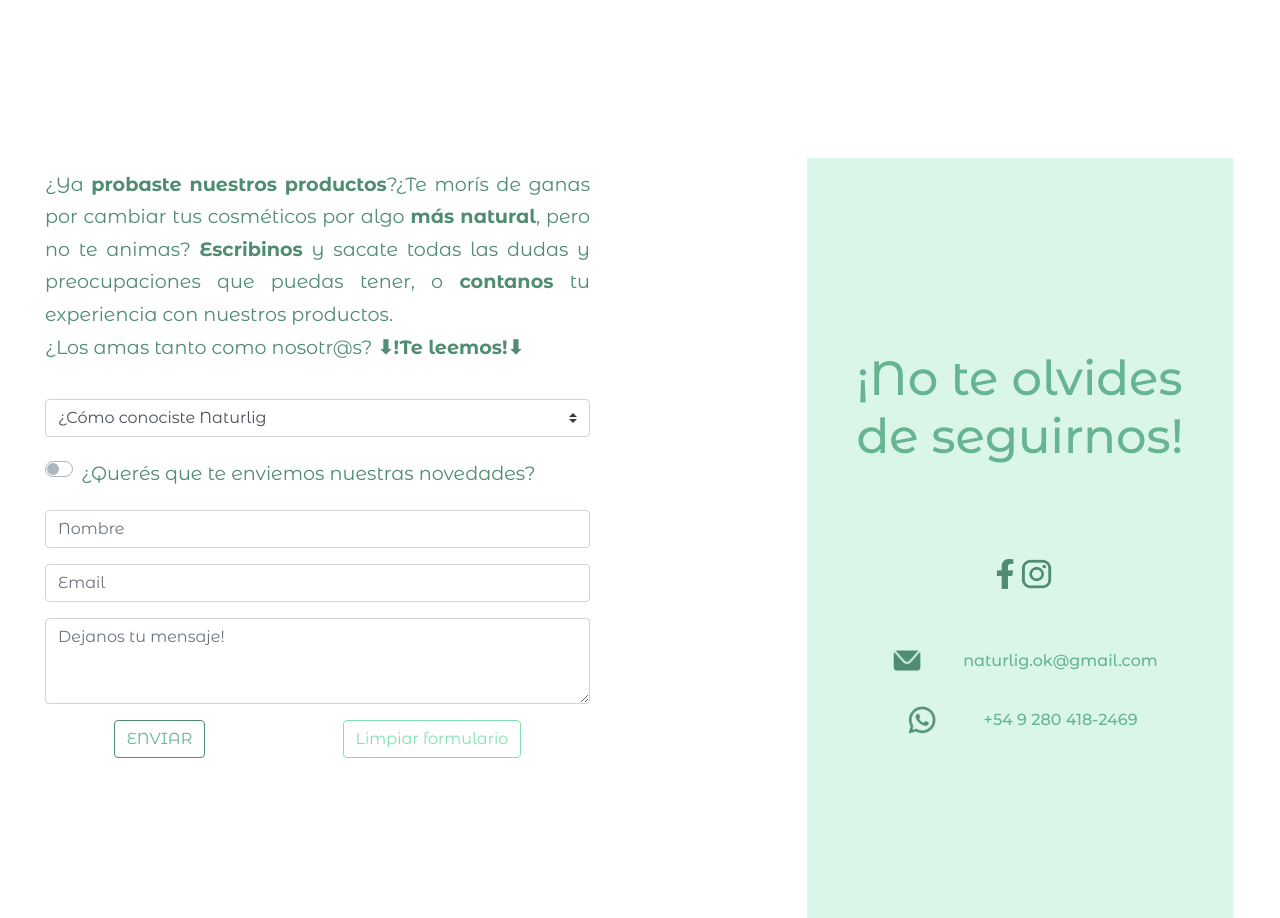
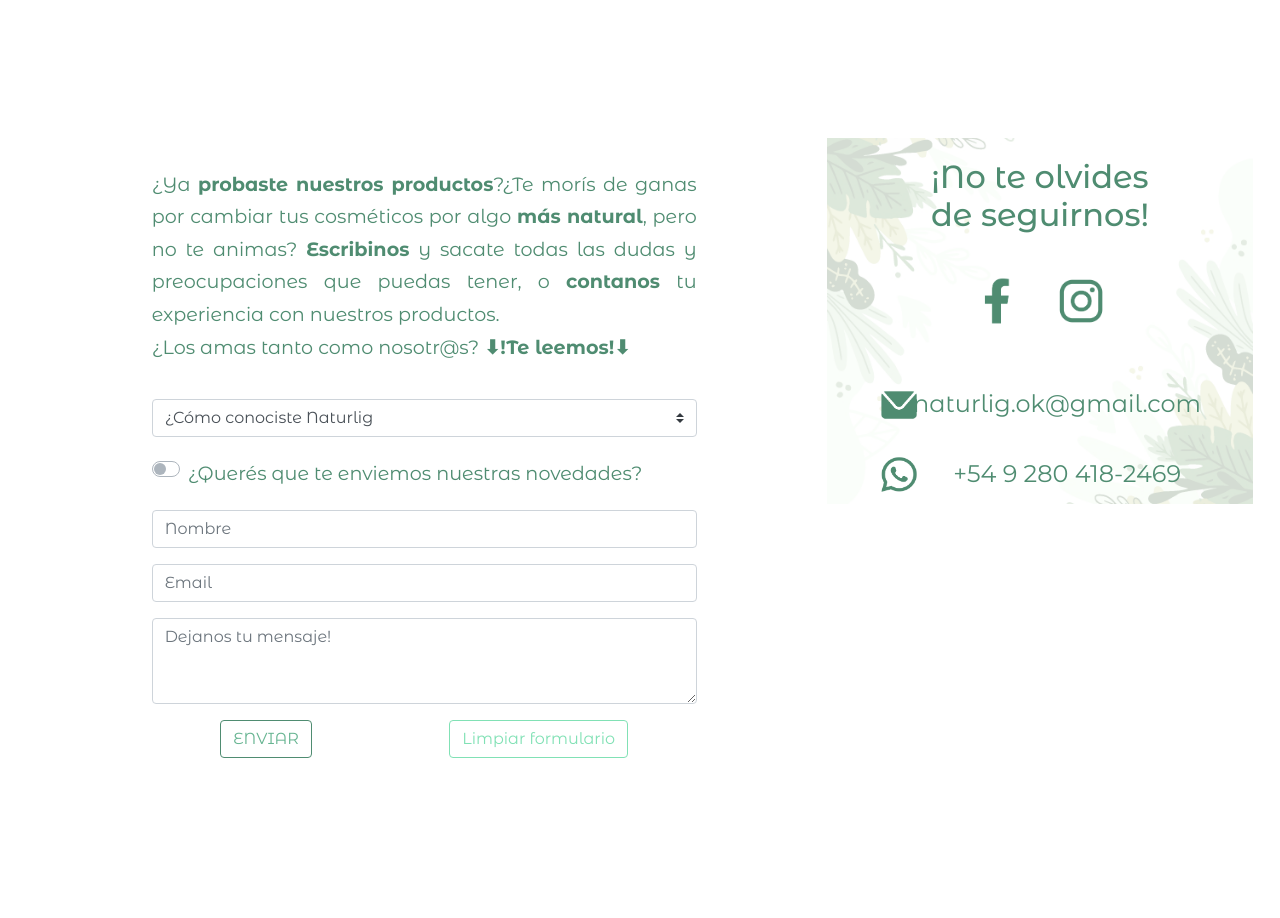
Before and after one commit to NattRem/Naturlig, a website: page pages/contacto.html in a window 1280 px wide. Shown: the part 1020-1938 px from the top of the page. Drawn offline with nearby package versions, Linux system fonts and the light colour scheme.

Commit message:
modifique card de redes en page contacto

```diff
--- a/assets/scss/_infoContac.scss
+++ b/assets/scss/_infoContac.scss
@@ -1,22 +1,13 @@
 @import "paleta";
 
-.RedesContacto{
-    @media only screen and (min-width: 1200px){
-        font-size: 3rem;
-    }
-}
+
 .paddingLRForm{
     @media only screen and (min-width: 1200px){
         margin-left: 30px;
         margin-right: 30px;
     }
 }
-.ContactoRedes{
-    @media only screen and (min-width: 1200px){
-        position: relative;
-        top: 20px;
-    }
-}
+
 .infoContac__texto--type{
     position:relative;
     bottom:100px;
@@ -38,10 +29,11 @@
     }
 }
 .Contact__mail--ícono{
-    padding-left: 10px;
+    mergin-left: 10px;
+    margin-top:5px;
     width:10%;
-    position:relative;
-    left:20px;
+    height:10%;
+
     @media only screen and (min-width: 1200px){
         position:relative;
         left:20px;
@@ -49,9 +41,7 @@
     }
 }
 .Contact__mail--dire{
-    position: relative;
-    right:0px;
-    top: 5px;
+    padding-top:5px;
     overflow:hidden;
 
     @media only screen and (min-width: 1200px){
@@ -61,10 +51,11 @@
     }
 }
 .Contact__cel--ícono{
-    padding-right: 10px;
+    margin-right: 20px;
     width:10%;
+    height:10%;
     position:relative;
-    left:35px;
+    left:10px;
     @media only screen and (min-width: 1200px){
         position:relative;
         top: 10px;
@@ -82,3 +73,67 @@
         top: 15px;
     }
 }
+
+.CardRedesContacto{
+    width:90%;
+    height:80%;
+    position:relative;
+    left:20px;
+    background-image: url("../imagenes/Tienda/background.png");
+    background-repeat: no-repeat;
+    background-position: center;
+    background-size:cover;
+
+
+    font-family: 'Montserrat Alternates', sans-serif;
+    text-align: center;
+    line-height: 1;
+    color: $oscuro;
+
+    @media only screen and (min-width: 1200px){
+            text-align: center;
+            position:relative;
+            height:90%;
+        }
+
+    h3{
+        font-size: 2rem;
+        font-weight: 500;
+    }
+    h4{
+        font-size: 1.5rem;
+        font-weight: 400;
+    }
+}
+.IconFace{
+    width:12%;
+    height:12%;
+    transition: all 0.5s;
+    margin:15px;
+}
+.IconFace:hover{
+    transform:scale(125%);
+}
+.IconIG{
+    width:12%;
+    height:12%;
+    transition: all 0.5s;
+    margin:15px;
+}
+.IconIG:hover{
+    transform:scale(125%);
+}
+
+.FyG{
+   a{
+        @media only screen and (min-width: 1200px){
+            width: 60px;
+            transition: width 0.5s;
+        }
+    }
+    a:hover{
+        @media only screen and (min-width: 1200px){
+            width: 80px;
+        }
+    }
+}
--- a/pages/contacto.html
+++ b/pages/contacto.html
@@ -84,6 +84,7 @@
     <!--CONTENIDO-->
     <div class="container-fluid marginTB">
       <div class="row container-fluid">
+        <div class="col-lg-1 col-xs-0"></div>
       	<div class="col-lg-6 col-xs-12 paddingLRForm infoContac__texto--type  paddingCorto">
       		<p class="paddingCorto">
             ¿Ya <b>probaste nuestros productos</b>?¿Te morís de ganas por cambiar tus cosméticos por algo <b>más natural</b>, pero no te animas?
@@ -120,25 +121,26 @@
 					</div>
       	</div>
 
-      	<div class="offset-lg-1 col-lg-4 col-xs-12 d-flex justify-content-center BGcolor TypeFoot flex-column ContactoRedes">
-      		<h5 class="align-self-center paddingCorto RedesContacto">¡No te olvides <br>de seguirnos!
-          </h5>
-      		<article class="d-flex flex-row align-self-center footer__a--tamañoPosición" id="Redes">
-            <a href="https://www.facebook.com/Naturlig.ok" target="_blank">
-              <img src="../assets/imagenes/Iconos/FaceIcon.png" alt="Icono Facebook" width="110%">
+        <!--Card Redes-->
+      	<div class="col-lg-4 col-xs-12 d-flex justify-content-center flex-column CardRedesContacto">
+      		<h3 class="align-self-center paddingCorto">¡No te olvides <br>de seguirnos!
+          </h3>
+      		<div class="FyG">
+            <a class="text-decoration-none" href="https://www.facebook.com/Naturlig.ok" target="_blank">
+              <img src="../assets/imagenes/Iconos/FaceIcon.png" alt="Icono Facebook" class="IconFace">
             </a>
-            <a href="https://www.instagram.com/naturlig.ok/" target="_blank">
-              <img src="../assets/imagenes/Iconos/IGIcon.png" alt="Icono instagram" width="110%">
+            <a class="text-decoration-none" href="https://www.instagram.com/naturlig.ok/" target="_blank">
+              <img src="../assets/imagenes/Iconos/IGIcon.png" alt="Icono Instagram" class="IconIG">
             </a>
-          </article>
+          </div>
 
           <article class="d-flex flex-row justify-content-around paddingCorto">
-            <img src="../assets/imagenes/Iconos/MailIcon.png" alt="Icono Mail" width="8%" class="Contact__mail--ícono">
-            <h6 class="Contact__mail--dire">naturlig.ok@gmail.com</h6>
+            <img src="../assets/imagenes/Iconos/MailIcon.png" alt="Icono Mail" class="Contact__mail--ícono">
+            <h4 class="Contact__mail--dire">naturlig.ok@gmail.com</h4>
           </article>
           <article class="d-flex flex-row justify-content-around paddingCorto">
             <img src="../assets/imagenes/Iconos/WhatIcon.png" alt="Icono WhatsApp" width="8%" class="Contact__cel--ícono">
-            <h6 class="Contact__cel--numero">+54 9 280 418-2469</h6>
+            <h4 class="Contact__cel--numero">+54 9 280 418-2469</h4>
           </article>
       	</div>
       </div>
```
Also changed, not shown: assets/css/estilos.css.
